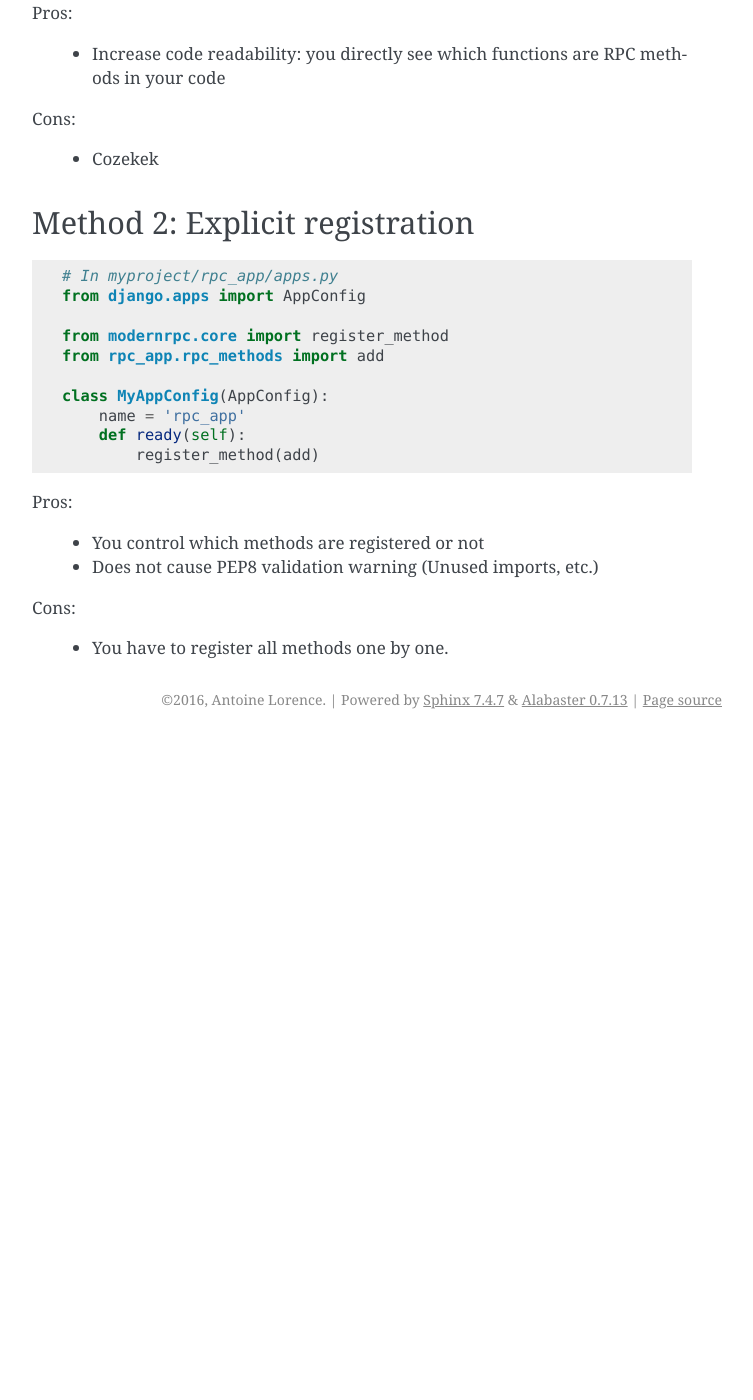
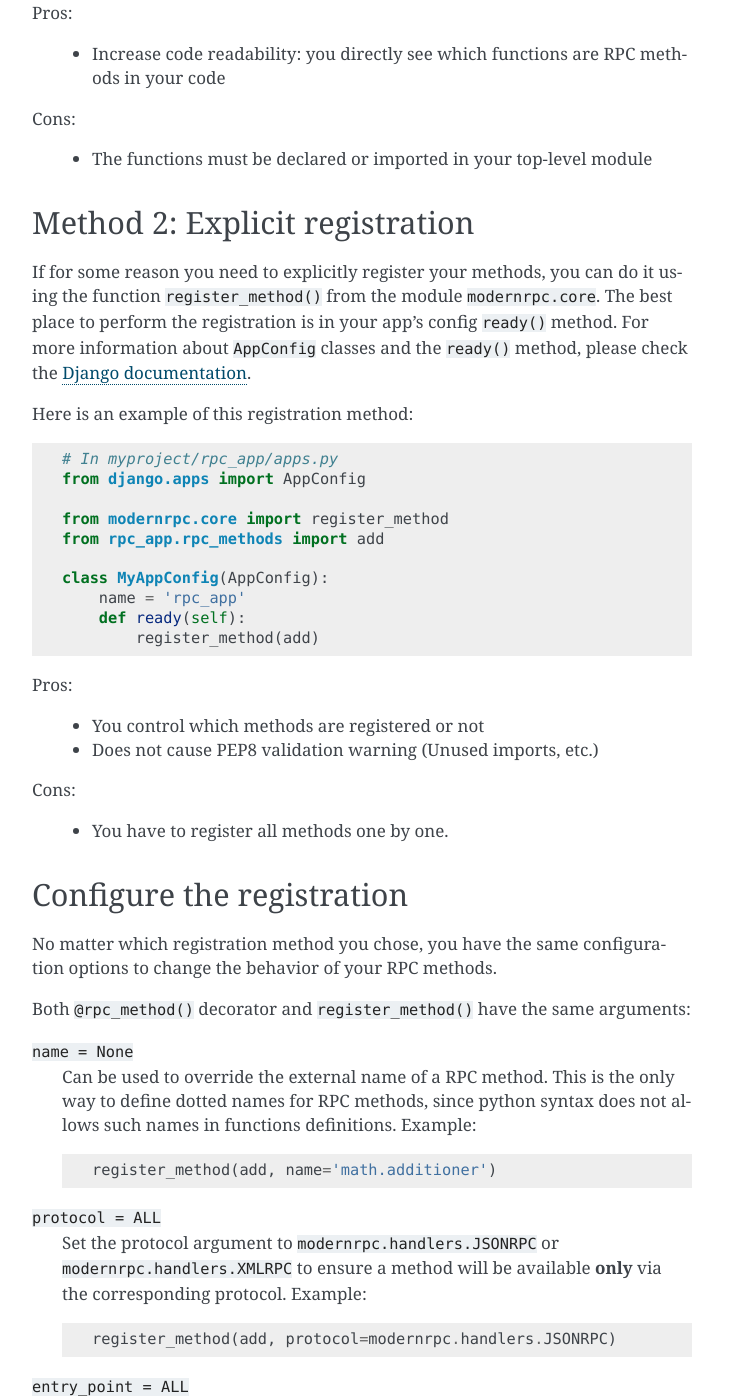
Before and after one commit to alorence/django-modern-rpc, a Sphinx documentation site: the page built from docs/source/methods_registration.rst, in a window 1280 px wide and 1400 px high, scrolled down 754 px. Shown: the whole window, without its empty margins (388-1141 px from the left). Built offline with Sphinx 7.4.7, drawn with Linux system fonts in a browser that asks for light colours; before the commit the page ends 1493 px from its top, so only the background shows below that; some of the changed text lies outside the part shown.

Commit message:
More documentation

```diff
--- a/docs/source/methods_registration.rst
+++ b/docs/source/methods_registration.rst
@@ -37,10 +37,17 @@ Pros:
 
 Cons:
 
-   - Cozekek
+   - The functions must be declared or imported in your top-level module
 
 Method 2: Explicit registration
 ===============================
+
+If for some reason you need to explicitly register your methods, you can do it using the function ``register_method()``
+from the module ``modernrpc.core``. The best place to perform the registration is in your app's config ``ready()``
+method. For more information about ``AppConfig`` classes and the ``ready()`` method, please check the
+`Django documentation <https://docs.djangoproject.com/en/dev/ref/applications/>`_.
+
+Here is an example of this registration method:
 
 .. code:: python
 
@@ -63,3 +70,38 @@ Pros:
 Cons:
 
    - You have to register all methods one by one.
+
+Configure the registration
+==========================
+
+No matter which registration method you chose, you have the same configuration options to change the behavior of your
+RPC methods.
+
+Both ``@rpc_method()`` decorator and ``register_method()`` have the same arguments:
+
+``name = None``
+  Can be used to override the external name of a RPC method. This is the only way to define dotted names for RPC
+  methods, since python syntax does not allows such names in functions definitions. Example::
+
+    register_method(add, name='math.additioner')
+
+``protocol = ALL``
+  Set the protocol argument to ``modernrpc.handlers.JSONRPC`` or ``modernrpc.handlers.XMLRPC`` to
+  ensure a method will be available **only** via the corresponding protocol. Example::
+
+   register_method(add, protocol=modernrpc.handlers.JSONRPC)
+
+``entry_point = ALL``
+  Set the entry_point argument to one or more str value to ensure the method will be available only via calls to
+  corresponding entry point name. Fore more information, please check the documentation about :doc:`rpc_view`.
+  Example::
+
+   register_method(add, entry_point='apiV2')
+
+
+Functions reference
+===================
+
+.. autofunction:: core.register_method
+
+.. autofunction:: core.rpc_method
```
Also changed, not shown: docs/source/quickstart.rst (+3 -18 lines).
